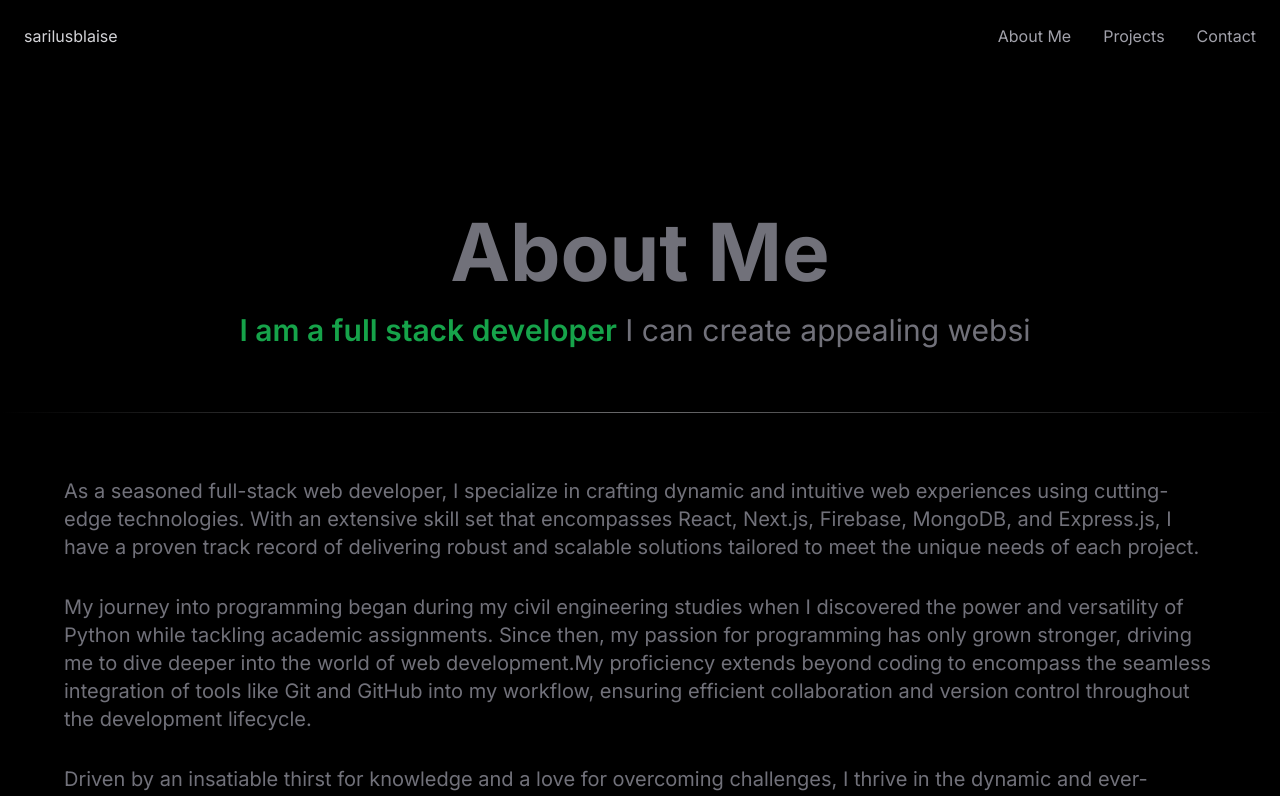
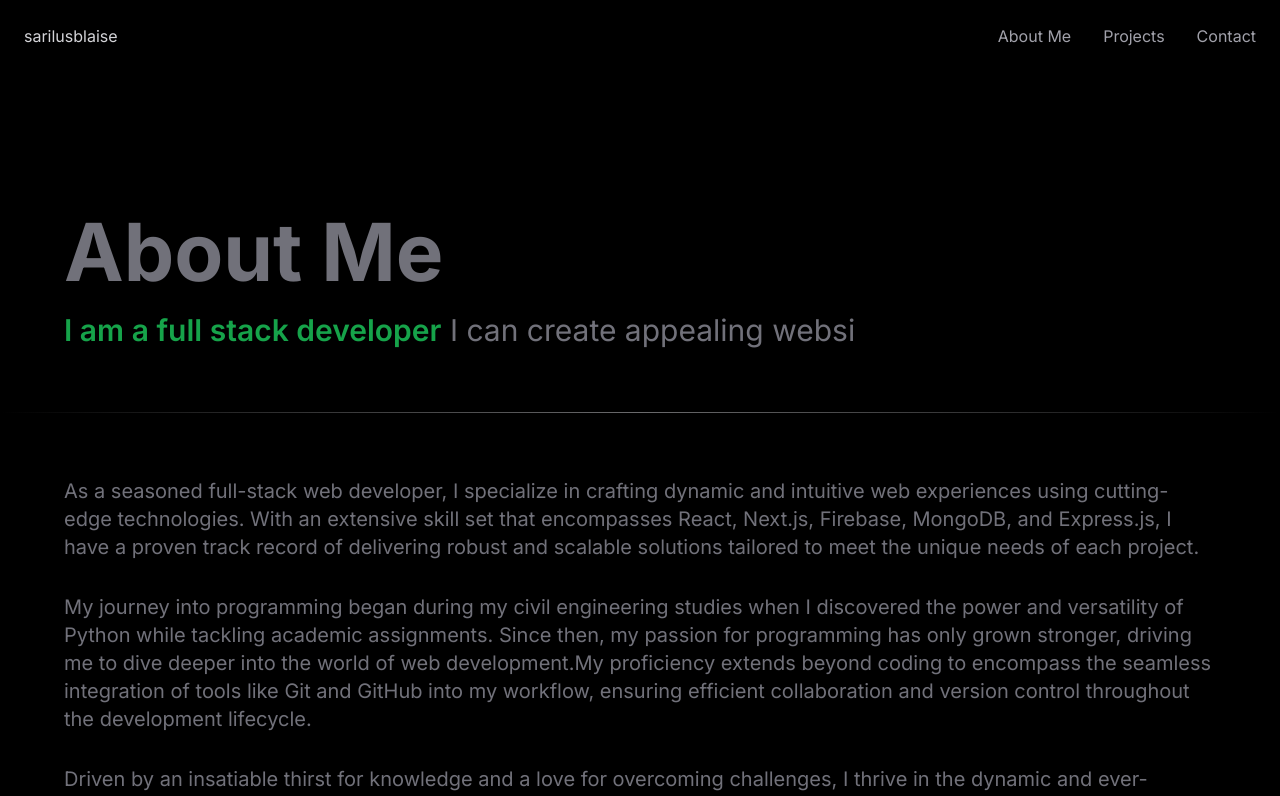
Before and after one commit to sarilusblaise/sarilusblaise-modern-portfolio, a Next.js app: page /about in a window 1280 px wide. Shown: the top 796 px of the page. Built offline with nearby package versions, Linux system fonts and the light colour scheme.

Commit message:
refactor about and project page

```diff
--- a/app/about/page.tsx
+++ b/app/about/page.tsx
@@ -11,8 +11,8 @@ gsap.registerPlugin(useGSAP,TextPlugin);
 export default function AboutPage() {
   return (
     <section className='flex flex-col items-center justify-center gap-16 p-4 sm:p-8 md:p-16 mt-32'>
-      <div className='flex flex-col justify-center items-center text-center'>
-        <h1 className='text-zinc-500 text-[3rem] sm:text-[4rem] md:text-[5rem] text-center font-bold '>About Me</h1>
+      <div className='flex flex-col w-full'>
+        <h1 className='text-zinc-500 text-[3rem] sm:text-[4rem] md:text-[5rem]  font-bold '>About Me</h1>
 
       <Typewriter/>
       </div>
--- a/app/projects/page.tsx
+++ b/app/projects/page.tsx
@@ -4,15 +4,15 @@ import ProjectCard from '@/app/ui/projects/projectCard'
 
 export default function ProjectsPage() {
   return (
-    <section className='text-zinc-500 flex flex-col items-center justify-center gap-16 p-4 sm:p-8 md:p-16 mt-32'>
+    <section className='text-zinc-500 flex flex-col items-center justify-center  gap-16 p-4 sm:p-8 md:p-16 mt-32'>
       <div>
         <h1 className='text-[3rem] sm:text-[4rem] md:text-[5rem]  font-bold '>Projects</h1>
-      <p className='text-l'>I have a passion for building robust, user-friendly applications that solve real-world problems. Each project listed here represents a unique challenge that I was able to tackle with my skills and expertise using a various of technologies.</p>
+      <p className='text-l md:w-4/6 lg:w-3/6'>I have a passion for building robust, user-friendly applications that solve real-world problems. Each project listed here represents a unique challenge that I was able to tackle with my skills and expertise using a various of technologies.</p>
       </div>
 
       <div className="  w-screen h-px animate-glow  bg-gradient-to-r from-zinc-300/0 via-zinc-300/50 to-zinc-300/0"></div>
 
-      <div className='flex flex-col justify-center items-center gap-8'>
+      <div className='grid grid-cols-1 gap-8 place-content-start place-items-start md:grid-cols-2'>
         <ProjectCard/>
         <ProjectCard/>
         <ProjectCard/>
```
